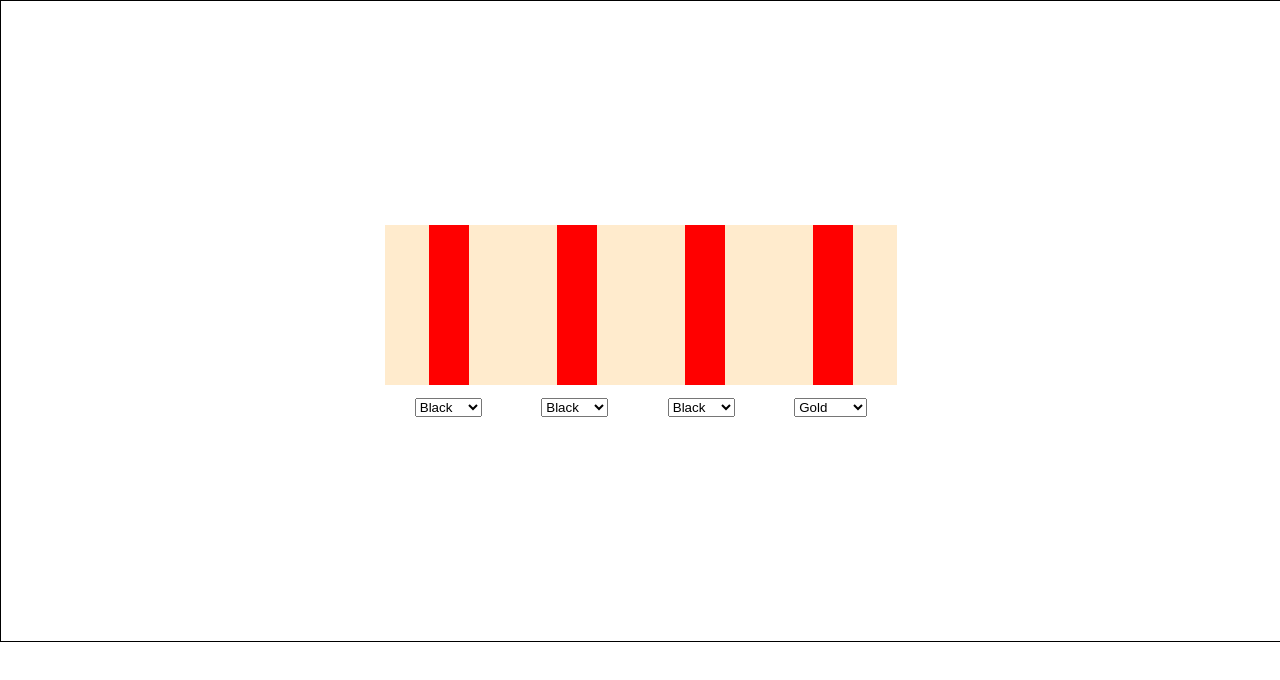
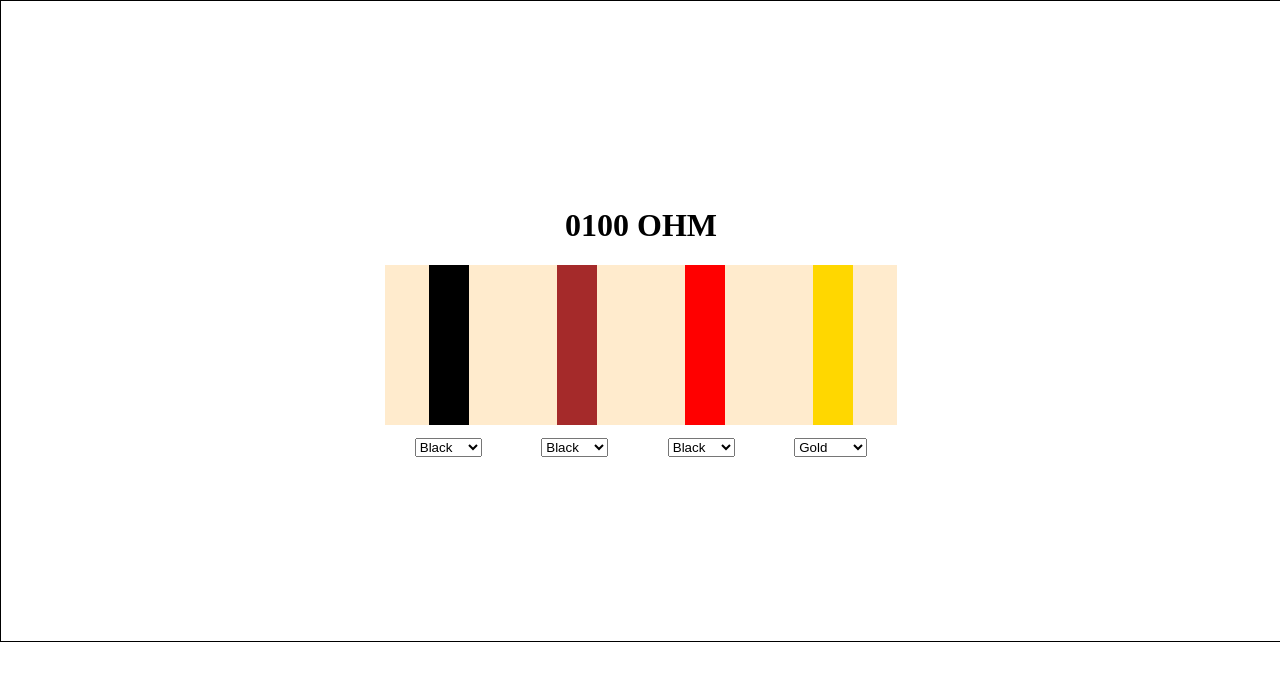
Before and after one commit to GeracNeto/resistor-code, a React (Vite) app: page / in a window 1280 px wide. Shown: the top 680 px of the page. Built offline with nearby package versions, Linux system fonts and the light colour scheme.

Commit message:
Criado useEffect para as 3 primeiras faixas e criado useState para mostrar valor do resistor na tela

```diff
--- a/src/components/resistor/index.jsx
+++ b/src/components/resistor/index.jsx
@@ -4,64 +4,220 @@ import './style.css';
 
 export function Resistor(){
 
-    const [colorOne, setColorOne] = useState();
-    const [colorTwo, setColorTwo] = useState();
-    const [colorThree, setColorThree] = useState();
-    const [colorFour, setColorFour] = useState();
+    const [colorOne, setColorOne] = useState('box black');
+    const [colorTwo, setColorTwo] = useState('box brown');
+    const [colorThree, setColorThree] = useState('box red');
+    const [colorFour, setColorFour] = useState('box gold');
+
+    const [resOne, setResOne] = useState();
+    const [resTwo, setResTwo] = useState();
+    const [resThree, setResThree] = useState();
+
+    useEffect(() => {
+        switch (colorOne) {
+
+            case 'box black':
+                setResOne('0')
+                break;
+
+            case 'box brown':
+                setResOne('1')
+                break;
+
+            case 'box red':
+                setResOne('2')
+                break;
+
+            case 'box orange':
+                setResOne('3')
+                break;
+
+            case 'box yellow':
+                setResOne('4')
+                break;
+
+            case 'box green':
+                setResOne('5')
+                break;
+
+            case 'box blue':
+                setResOne('6')
+                break;
+
+            case 'box violet':
+                setResOne('7')
+                break;
+
+            case 'box gray':
+                setResOne('8')
+                break;
+
+            case 'box white':
+                setResOne('9')
+                break;
+
+            default:
+                setResOne('0')
+                break;
+        }
+
+    },[colorOne])
+
+    useEffect(() => {
+        switch (colorTwo) {
+
+            case 'box black':
+                setResTwo('0')
+                break;
+
+            case 'box brown':
+                setResTwo('1')
+                break;
+
+            case 'box red':
+                setResTwo('2')
+                break;
+
+            case 'box orange':
+                setResTwo('3')
+                break;
+
+            case 'box yellow':
+                setResTwo('4')
+                break;
+
+            case 'box green':
+                setResTwo('5')
+                break;
+
+            case 'box blue':
+                setResTwo('6')
+                break;
+
+            case 'box violet':
+                setResTwo('7')
+                break;
+
+            case 'box gray':
+                setResTwo('8')
+                break;
+
+            case 'box white':
+                setResTwo('9')
+                break;
+
+            default:
+                setResTwo('0')
+                break;
+        }
+
+    },[colorTwo])
+
+    useEffect(() => {
+        switch (colorThree) {
+
+            case 'box black':
+                setResThree('0')
+                break;
+
+            case 'box brown':
+                setResThree('0')
+                break;
+
+            case 'box red':
+                setResThree('00')
+                break;
+
+            case 'box orange':
+                setResThree('000')
+                break;
+
+            case 'box yellow':
+                setResThree('0000')
+                break;
+
+            case 'box green':
+                setResThree('00000')
+                break;
+
+            case 'box blue':
+                setResThree('000000')
+                break;
+
+            case 'box violet':
+                setResThree('0000000')
+                break;
+
+            case 'box gray':
+                setResThree('00000000')
+                break;
+
+            case 'box white':
+                setResThree('000000000')
+                break;
+
+            default:
+                setResThree('0')
+                break;
+        }
+
+    },[colorThree])
+
 
     return(
         <div className="master-container">
+            <h1>{resOne}{resTwo}{resThree} OHM</h1>
             <div className="resistor">
-                <div className='box'>{colorOne}</div>
-                <div className="box">{colorTwo}</div>
-                <div className="box">{colorThree}</div>
-                <div className="box">{colorFour}</div>
+                <div className={colorOne}></div>
+                <div className={colorTwo}></div>
+                <div className={colorThree}></div>
+                <div className={colorFour}></div>
             </div>
 
             <div className="select-color">
                 <select onChange={e => setColorOne(e.target.value)}>
-                    <option value="one-black">Black</option>
-                    <option value="one-brown">Brown</option>
-                    <option value="one-red">Red</option>
-                    <option value="one-orange">Orange</option>
-                    <option value="one-yellow">Yellow</option>
-                    <option value="one-green">Green</option>
-                    <option value="one-blue">Blue</option>
-                    <option value="one-pink">Pink</option>
-                    <option value="one-gray">Gray</option>
-                    <option value="one-white">White</option>
+                    <option value="box black">Black</option>
+                    <option value="box brown">Brown</option>
+                    <option value="box red">Red</option>
+                    <option value="box orange">Orange</option>
+                    <option value="box yellow">Yellow</option>
+                    <option value="box green">Green</option>
+                    <option value="box blue">Blue</option>
+                    <option value="box violet">Violet</option>
+                    <option value="box gray">Gray</option>
+                    <option value="box white">White</option>
                 </select>
 
                 <select onChange={e => setColorTwo(e.target.value)}>
-                    <option value="two-black">Black</option>
-                    <option value="two-brown">Brown</option>
-                    <option value="two-red">Red</option>
-                    <option value="two-orange">Orange</option>
-                    <option value="two-yellow">Yellow</option>
-                    <option value="two-green">Green</option>
-                    <option value="two-blue">Blue</option>
-                    <option value="two-pink">Pink</option>
-                    <option value="two-gray">Gray</option>
-                    <option value="two-white">White</option>
+                    <option value="box black">Black</option>
+                    <option value="box brown">Brown</option>
+                    <option value="box red">Red</option>
+                    <option value="box orange">Orange</option>
+                    <option value="box yellow">Yellow</option>
+                    <option value="box green">Green</option>
+                    <option value="box blue">Blue</option>
+                    <option value="box violet">Violet</option>
+                    <option value="box gray">Gray</option>
+                    <option value="box white">White</option>
                 </select>
 
                 <select onChange={e => setColorThree(e.target.value)}>
-                    <option value="three-black">Black</option>
-                    <option value="three-brown">Brown</option>
-                    <option value="three-red">Red</option>
-                    <option value="three-orange">Orange</option>
-                    <option value="three-yellow">Yellow</option>
-                    <option value="three-green">Green</option>
-                    <option value="three-blue">Blue</option>
-                    <option value="three-pink">Pink</option>
-                    <option value="three-gray">Gray</option>
-                    <option value="three-white">White</option>
+                    <option value="box black">Black</option>
+                    <option value="box brown">Brown</option>
+                    <option value="box red">Red</option>
+                    <option value="box orange">Orange</option>
+                    <option value="box yellow">Yellow</option>
+                    <option value="box green">Green</option>
+                    <option value="box blue">Blue</option>
+                    <option value="box violet">Violet</option>
+                    <option value="box gray">Gray</option>
+                    <option value="box white">White</option>
                 </select>
 
                 <select onChange={e => setColorFour(e.target.value)}>
-                    <option value="four-gold">Gold</option>
-                    <option value="four-silver">Silver</option>
-                    <option value="four-no-color">No-color</option>
+                    <option value="box gold">Gold</option>
+                    <option value="box silver">Silver</option>
+                    <option value="box no-color">No-color</option>
                 </select>
             </div>
         </div>
```
